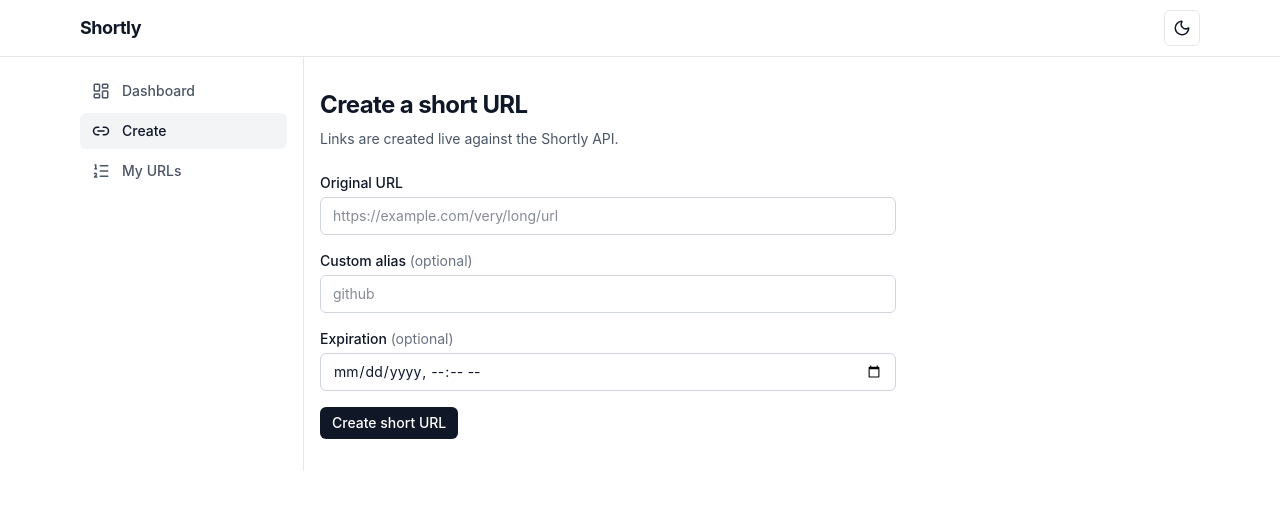
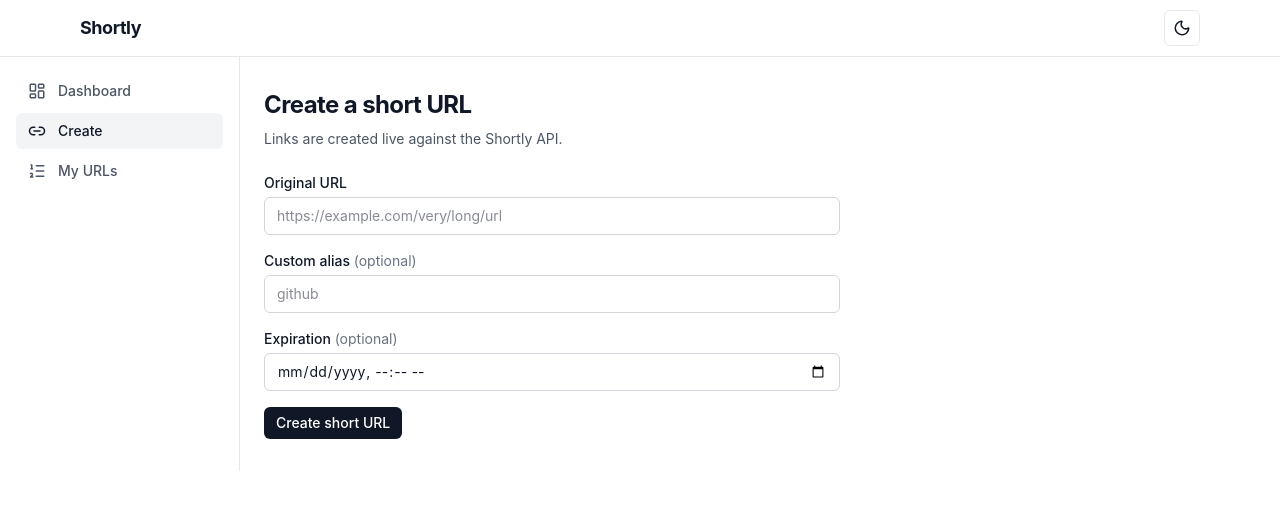
Before and after one commit to nayan-kunwar/shortly, a Next.js app in the folder apps/web/: page /create in a window 1280 px wide. Shown: the top 510 px of the page. Built offline with nearby package versions, Linux system fonts and the light colour scheme.

Commit message:
fix(web): sidebar flush to left edge, content centered independently

```diff
--- a/apps/web/src/components/layout/app-shell.tsx
+++ b/apps/web/src/components/layout/app-shell.tsx
@@ -25,9 +25,9 @@ export function AppShell({ children }: { children: React.ReactNode }) {
   return (
     <>
       <Navbar />
-      <div className="mx-auto flex max-w-6xl">
+      <div className="flex">
         <Sidebar />
-        <main className="min-w-0 flex-1 px-4 py-8">{children}</main>
+        <main className="mx-auto min-w-0 max-w-5xl flex-1 px-4 py-8">{children}</main>
       </div>
     </>
   );
```
